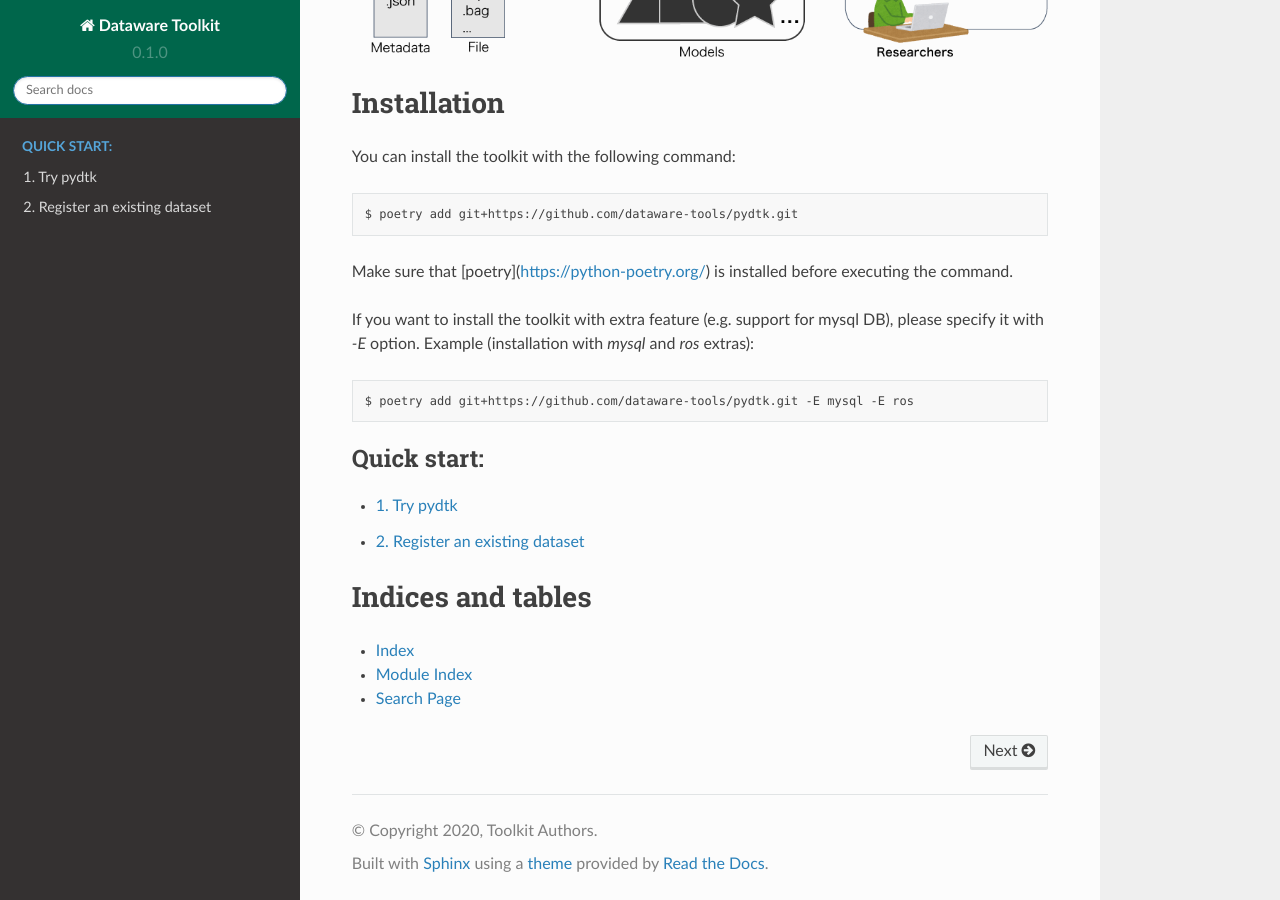
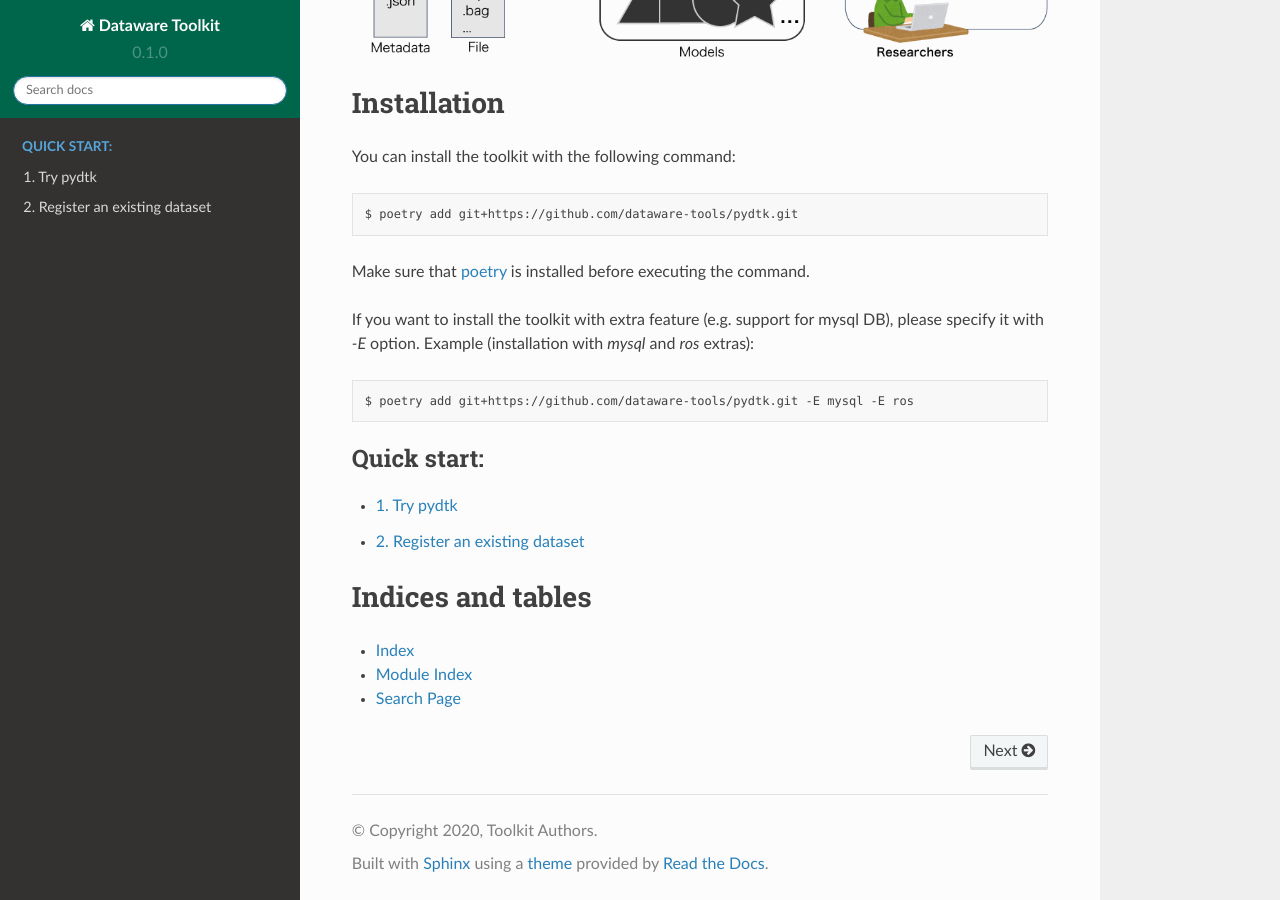
Before and after one commit to dataware-tools/pydtk, a Sphinx documentation site: the page built from doc/source/index.rst, in a window 1280 px wide and 900 px high, scrolled down 704 px. Built offline with Sphinx 7.4.7 and the Read the Docs theme 2.0.0, drawn with Linux system fonts in a browser that asks for light colours; pages that are not in the unit, such as notebooks, are missing from menus; the version number is read from the project's files by our own code.

Commit message:
Fix syntax

```diff
--- a/doc/source/index.rst
+++ b/doc/source/index.rst
@@ -32,7 +32,7 @@ You can install the toolkit with the following command:
 
    $ poetry add git+https://github.com/dataware-tools/pydtk.git
 
-Make sure that [poetry](https://python-poetry.org/) is installed before executing the command.
+Make sure that `poetry <https://python-poetry.org/>`_ is installed before executing the command.
 
 If you want to install the toolkit with extra feature (e.g. support for mysql DB),
 please specify it with `-E` option.
```
